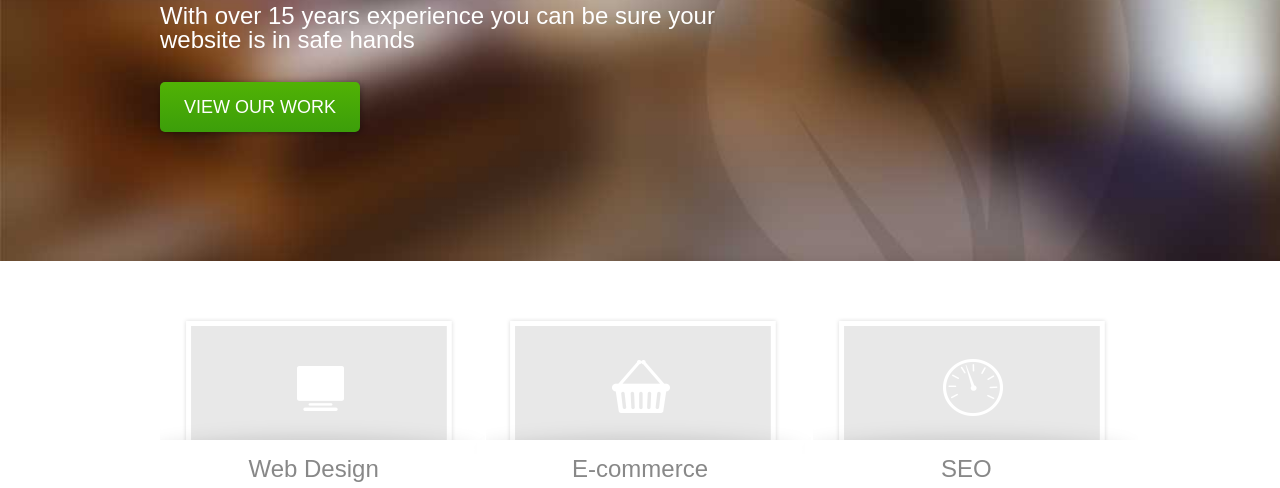
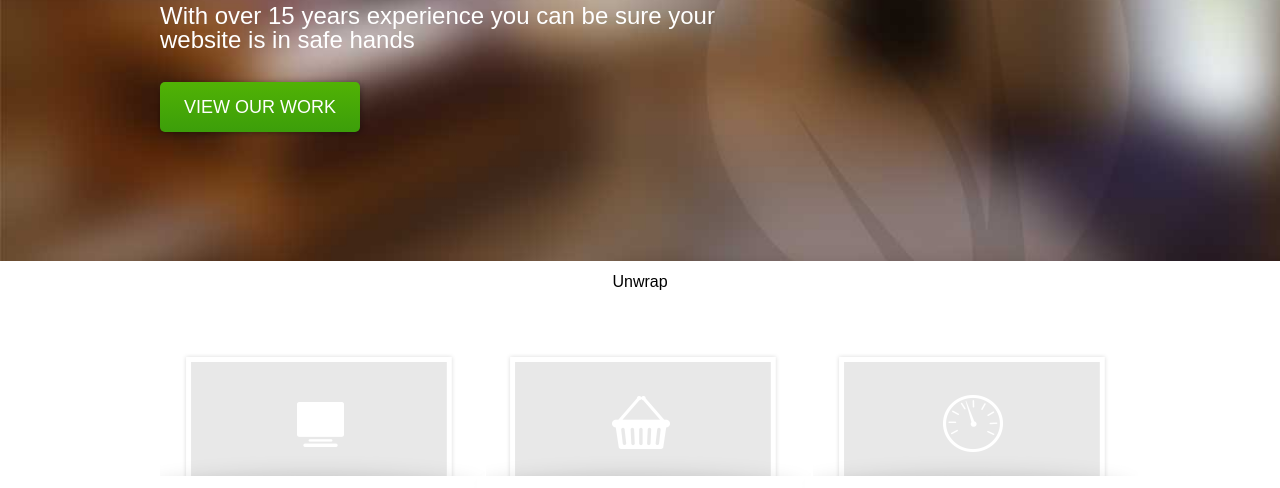
Before and after one commit to DerickCardin/Jquery, a plain HTML site: page index.html in a window 1280 px wide. Shown: the part 234-722 px from the top of the page. Drawn offline with Linux system fonts and the light colour scheme.

Commit message:
Lesson10-12

```diff
--- a/index.html
+++ b/index.html
@@ -35,6 +35,8 @@
     </div>
 
     <div id="main-content">
+
+    <div class="button" style="text-align:center; padding: 10px; backgound:orange;">Unwrap</div>
 
         <div class="wrapper">
             <section id="points-of-sale">
```
Also changed, not shown: script.js (+46 -0 lines).
